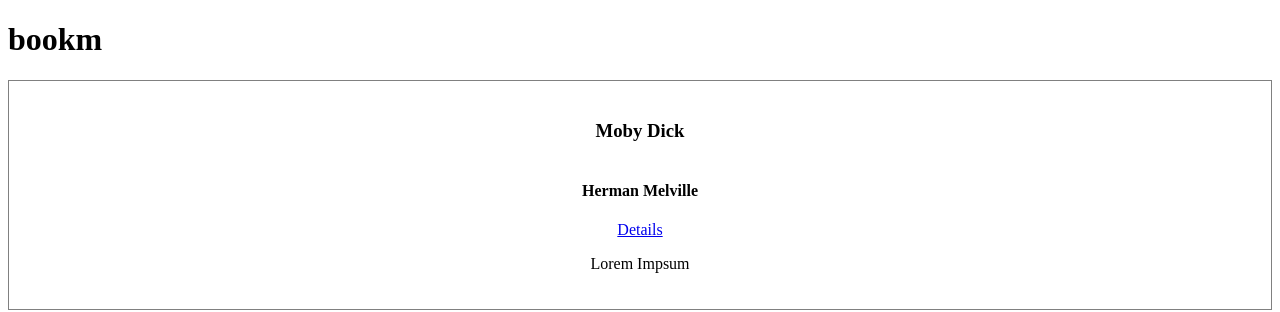
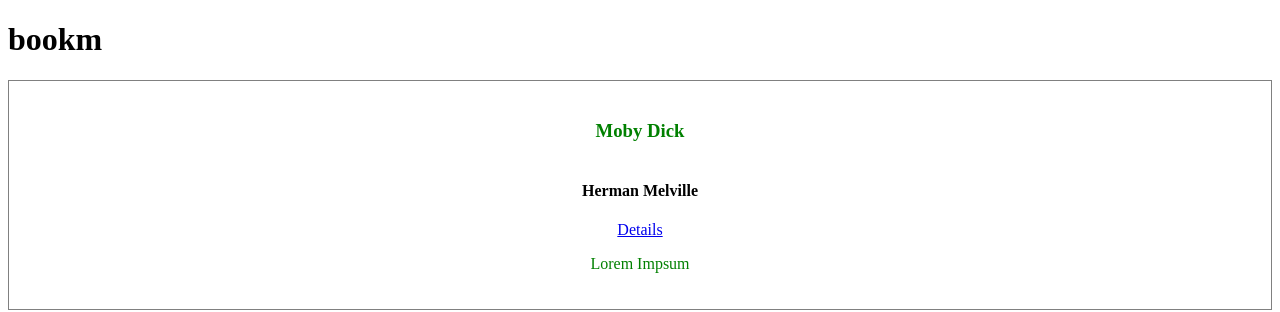
Before and after one commit to pawsaw/angular-ts-workshop-2021-10-06, an Angular app: page / in a window 1280 px wide. Shown: the top 312 px of the page. Built offline with nearby package versions, Linux system fonts and the light colour scheme.

Commit message:
Adding styles to book-card.

```diff
--- a/src/app/book-card/book-card.component.html
+++ b/src/app/book-card/book-card.component.html
@@ -1,6 +1,13 @@
 <div class="book-card">
-  <h3>Moby Dick</h3>
+  <h3
+    [ngClass]="{
+      isTitle: isTitle,
+      isText: !isTitle
+    }"
+  >
+    Moby Dick
+  </h3>
   <h4>Herman Melville</h4>
   <a href="#">Details</a>
-  <p>Lorem Impsum</p>
+  <p [style]="abstractStyle">Lorem Impsum</p>
 </div>
--- a/src/app/book-card/book-card.component.scss
+++ b/src/app/book-card/book-card.component.scss
@@ -5,4 +5,12 @@
   align-items: center;
   padding: 20px 30px;
   border: 1px solid gray;
+
+  .isTitle {
+    color: blue;
+  }
+
+  .isText {
+    color: green;
+  }
 }
--- a/src/app/book-card/book-card.component.ts
+++ b/src/app/book-card/book-card.component.ts
@@ -3,13 +3,16 @@ import { Component, OnInit } from '@angular/core';
 @Component({
   selector: 'app-book-card',
   templateUrl: './book-card.component.html',
-  styleUrls: ['./book-card.component.scss']
+  styleUrls: ['./book-card.component.scss'],
 })
 export class BookCardComponent implements OnInit {
+  isTitle = false;
 
-  constructor() { }
+  abstractStyle = {
+    color: 'green',
+  };
 
-  ngOnInit(): void {
-  }
+  constructor() {}
 
+  ngOnInit(): void {}
 }
```
